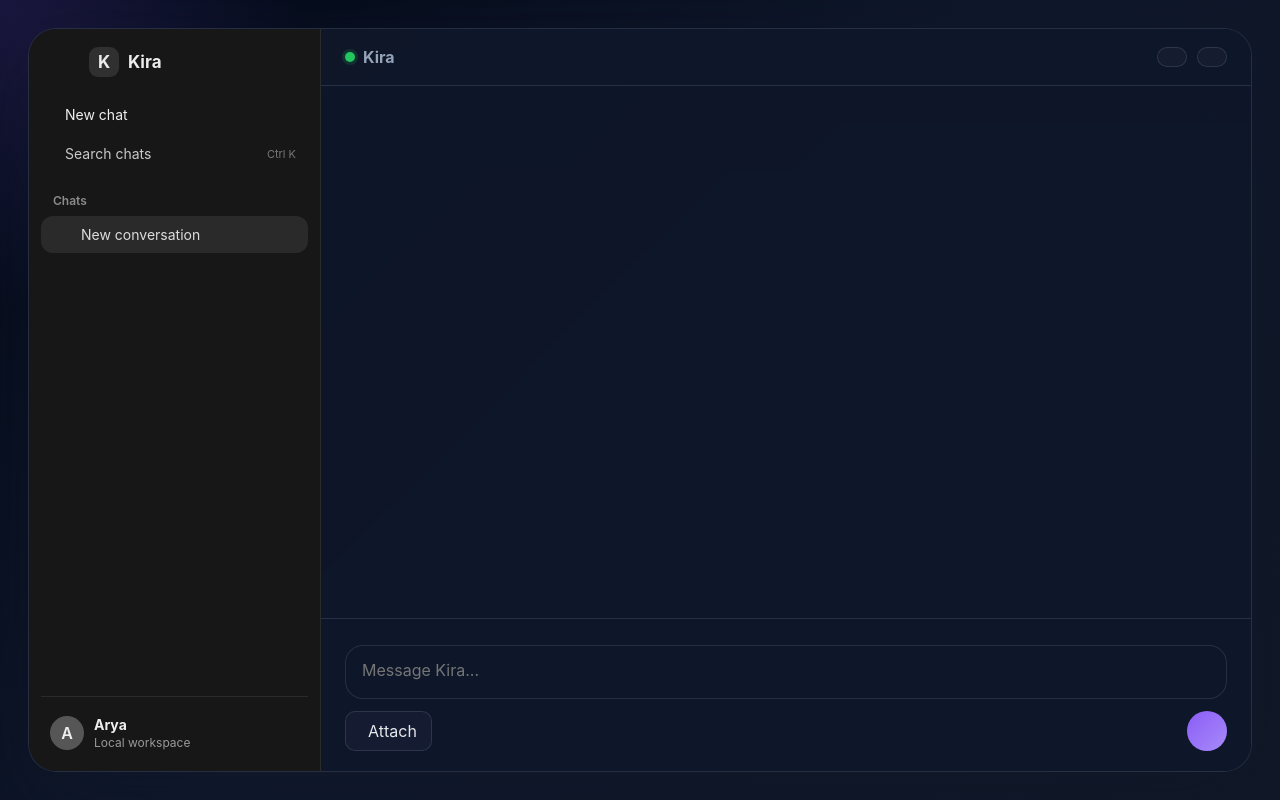
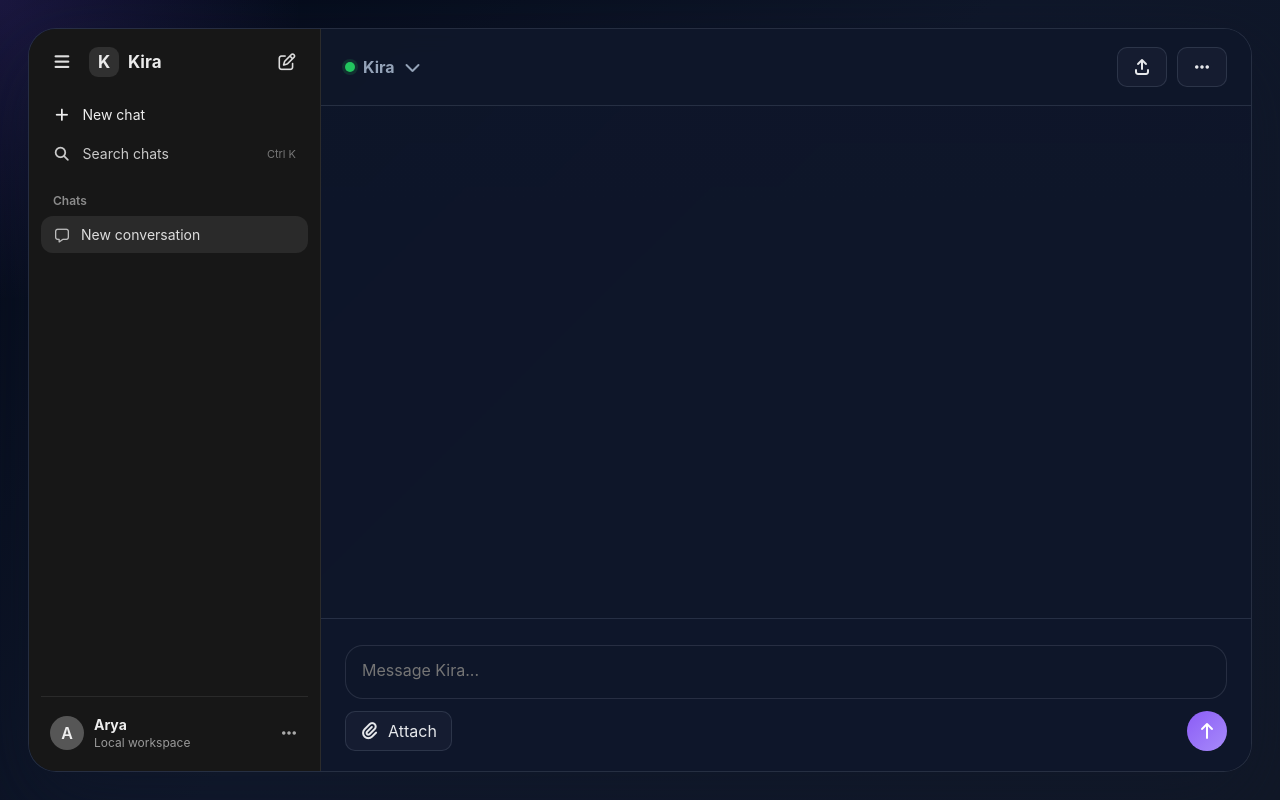
Before and after one commit to Arya-da-goat/hira, a plain HTML site: page index.html in a window 1280 px wide. Drawn offline with Linux system fonts and the light colour scheme.

Commit message:
Update index.html

```diff
--- a/index.html
+++ b/index.html
@@ -7,6 +7,7 @@
     <meta name="description" content="Kira is a ChatGPT-inspired chatspace built for GitHub Pages." />
     <link rel="stylesheet" href="styles.css" />
   <meta name="kira-engine" content="v21-professional-fixed">
+    <link rel="stylesheet" href="https://cdnjs.cloudflare.com/ajax/libs/font-awesome/7.3.1/css/all.min.css">
 </head>
   <body>
     <div class="app-shell">
```
